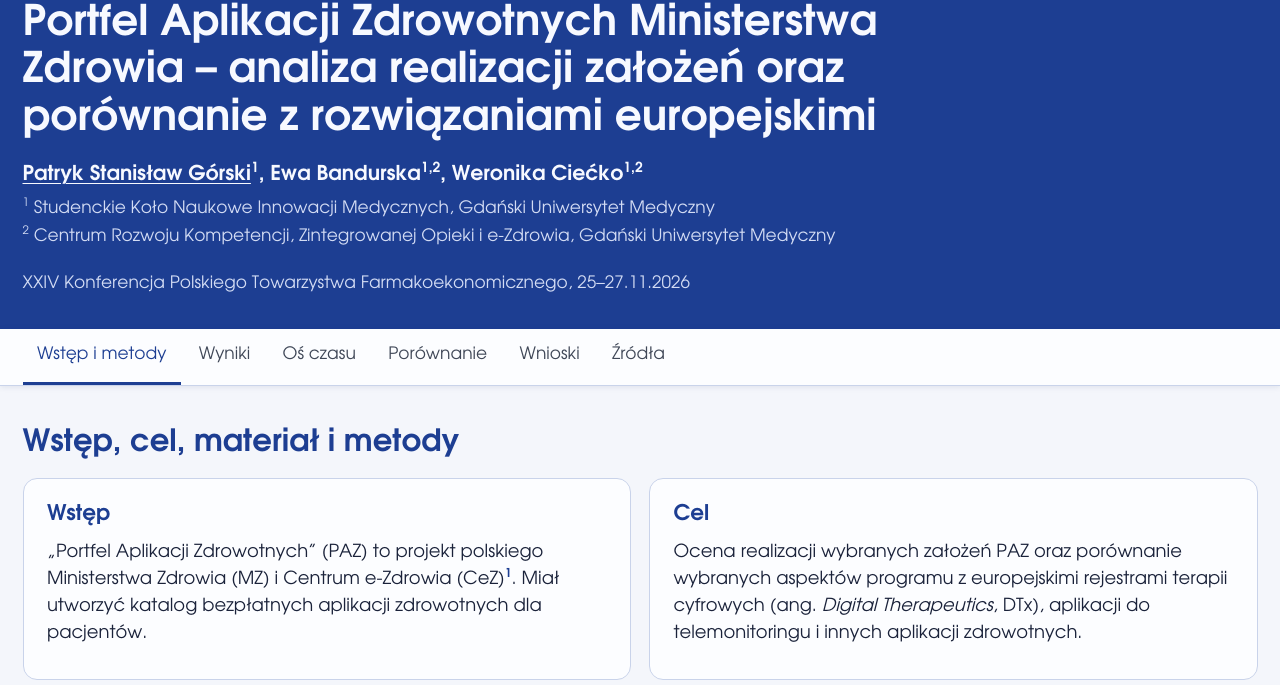
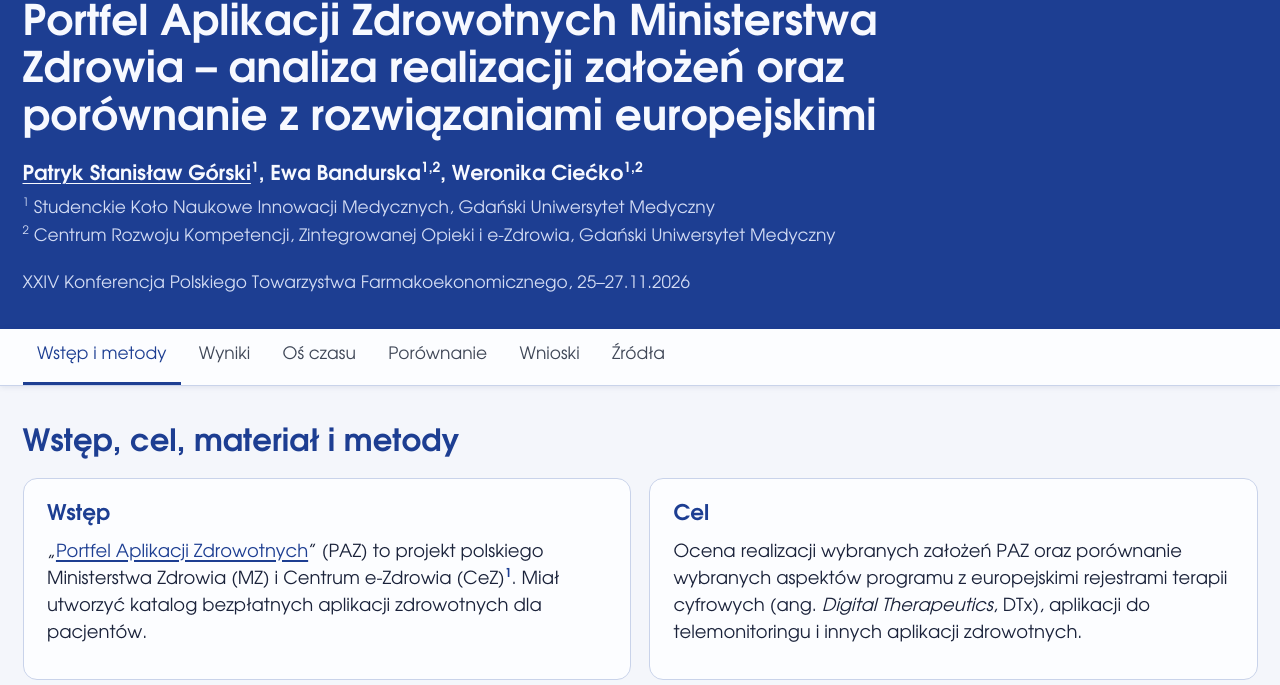
Before and after one commit to patryk-s-gorski/paz-eposter, a plain HTML site: page index.html in a window 1280 px wide. Shown: the part 115-800 px from the top of the page. Drawn offline with Linux system fonts and the light colour scheme.

Commit message:
Wstęp: link do strony PAZ w Wayback Machine
Co-Authored-By: Claude Opus 5.5 <noreply@anthropic.com>
Claude-Session: https://claude.ai/code/session_01HDnXVfjBHSNUfAGh2oLcJn

```diff
--- a/index.html
+++ b/index.html
@@ -195,7 +195,7 @@ footer .btn2{background:var(--color-on-brand);color:var(--color-brand);border-co
 <h2>Wstęp, cel, materiał i metody</h2>
 <div class="grid2" style="margin-top:1rem">
 <div class="card"><h3>Wstęp</h3>
-<p>„Portfel Aplikacji Zdrowotnych” (PAZ) to projekt polskiego Ministerstwa Zdrowia (MZ) i Centrum e-Zdrowia (CeZ)<sup><a href="#zr-1">1</a></sup>. Miał utworzyć katalog bezpłatnych aplikacji zdrowotnych dla pacjentów.</p></div>
+<p>„<a href="https://web.archive.org/web/20260923212212/https://www.gov.pl/web/zdrowie/portfel-aplikacji-zdrowotnych" target="_blank" rel="noopener" title="Strona PAZ w archiwum internetowym (Wayback Machine, 23.09.2026)">Portfel Aplikacji Zdrowotnych</a>” (PAZ) to projekt polskiego Ministerstwa Zdrowia (MZ) i Centrum e-Zdrowia (CeZ)<sup><a href="#zr-1">1</a></sup>. Miał utworzyć katalog bezpłatnych aplikacji zdrowotnych dla pacjentów.</p></div>
 <div class="card"><h3>Cel</h3>
 <p>Ocena realizacji wybranych założeń PAZ oraz porównanie wybranych aspektów programu z europejskimi rejestrami terapii cyfrowych (ang. <i>Digital Therapeutics</i>, DTx), aplikacji do telemonitoringu i innych aplikacji zdrowotnych.</p></div>
 <div class="card"><h3>Materiał</h3>
```
